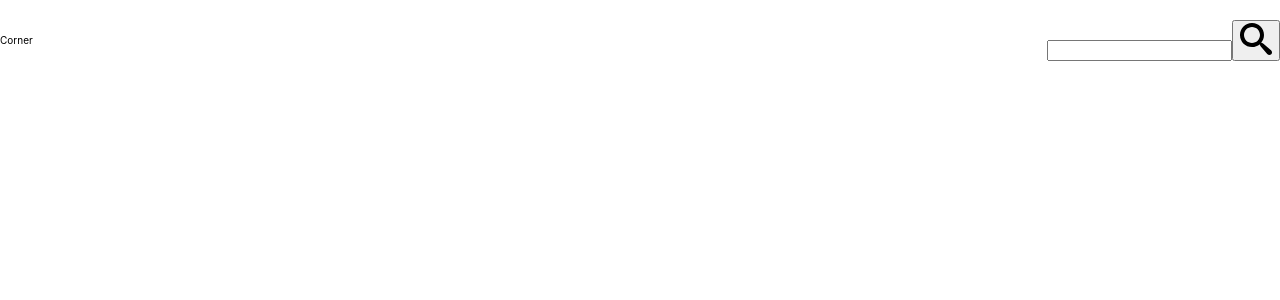
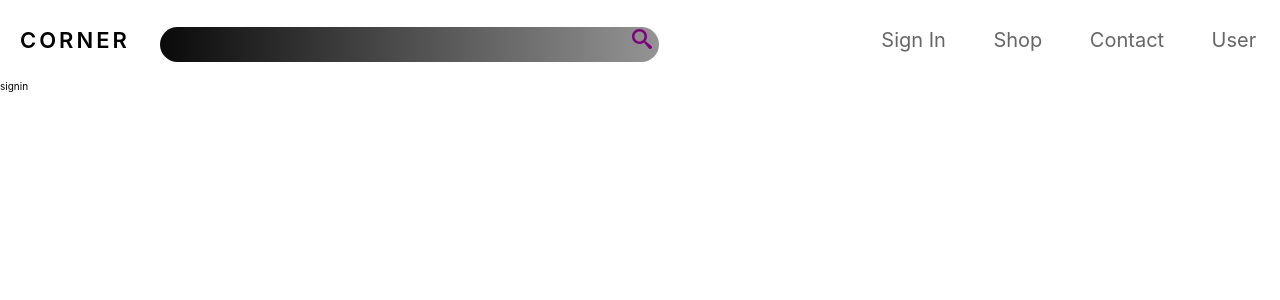
Before and after one commit to noiqum/corner, a React (Create React App) app: page /signin in a window 1280 px wide. Shown: the top 300 px of the page. Built offline with nearby package versions, Linux system fonts and the light colour scheme.

Commit message:
navbar larger version done , media queries for navbar added

```diff
--- a/src/App.css
+++ b/src/App.css
@@ -5,6 +5,38 @@
   width: 100%;
   min-height: 10vh;
   position: relative; }
+  @media screen and (min-width: 600px) {
+    .navbar {
+      display: none; } }
+  .navbar__logo {
+    background-image: linear-gradient(to right, #0A0A0A, #7D7D7D);
+    font-size: 1.6rem;
+    letter-spacing: 2px;
+    color: transparent;
+    margin-left: 1rem;
+    background-clip: text;
+    cursor: pointer;
+    text-transform: uppercase;
+    font-weight: 600;
+    margin-right: 1.5rem; }
+    .navbar__logo a {
+      all: inherit; }
+  .navbar__search__input {
+    padding: 0.7rem 2rem;
+    border-radius: 50px;
+    border: none;
+    background-color: #949494;
+    margin-right: -4rem;
+    width: 100%; }
+  .navbar__search__button {
+    width: 2.5rem;
+    height: 2.5rem;
+    position: absolute;
+    background-color: #949494;
+    border: none;
+    cursor: pointer; }
+  .navbar__hamburger {
+    margin-left: 6rem; }
     @media screen and (min-width: 600px) {
       .navbar__hamburger {
         display: none; } }
@@ -17,17 +49,38 @@
       flex-direction: row; }
   .navbar__slide {
     width: 100%;
-    height: 3px;
+    height: 90vh;
     background-color: #212121;
     transition: all 0.5s;
     position: absolute;
     left: 0;
     top: 100%;
-    transition: all 0.8s;
-    color: #949494; }
+    color: #949494;
+    display: none;
+    z-index: 100; }
     @media screen and (min-width: 600px) {
       .navbar__slide {
         display: none; } }
+    .navbar__slide__links {
+      display: flex;
+      flex-direction: column;
+      justify-content: space-evenly;
+      align-items: center;
+      height: 100%;
+      width: 100%; }
+      .navbar__slide__links > a:hover {
+        color: purple;
+        transition: all 0.5s; }
+    .navbar__slide a {
+      font-size: 4rem;
+      text-decoration: none;
+      color: #949494;
+      letter-spacing: 2px;
+      border-bottom: 2px solid #949494;
+      padding: 0.5rem 1rem; }
+
+#navbar__slide:hover {
+  color: purple; }
 
 .trans {
   transform: translateX(200%);
@@ -37,16 +90,78 @@
   transform: translateX(0%); }
 
 .collapse {
-  min-height: 90vh;
-  width: 100%; }
+  display: block;
+  width: 100%;
+  transition: all 0.4s; }
 
 .menu-icon,
-.cross-icon {
+.cross-icon,
+.search-icon {
   fill: #666666;
   transition: all 0.4s; }
 
 .cross-icon {
-  transform: translateX(200%); }
+  transform: translateX(200%);
+  margin-right: 2rem; }
+
+.search-icon {
+  width: 2rem;
+  height: 2rem;
+  display: inline-block;
+  margin-top: 0.5rem; }
+  @media screen and (min-width: 600px) {
+    .search-icon {
+      fill: purple;
+      margin-top: 1rem; } }
+
+.navbar-lg {
+  display: none; }
+  @media screen and (min-width: 600px) {
+    .navbar-lg {
+      display: flex;
+      width: 100%;
+      min-height: 10vh;
+      justify-content: space-between;
+      flex-direction: row;
+      align-items: center; } }
+  .navbar-lg__logo {
+    font-size: 2.2rem;
+    font-weight: 600;
+    letter-spacing: 3px;
+    text-transform: uppercase;
+    margin-left: 2rem;
+    margin-right: 3rem; }
+  .navbar-lg__search {
+    display: flex;
+    flex: 1 1 33%; }
+    .navbar-lg__search__form {
+      width: 90%; }
+      .navbar-lg__search__form__input {
+        background-image: linear-gradient(to right, #0A0A0A, #949494);
+        border-radius: 50px;
+        border: none;
+        height: 2.5rem;
+        color: #fff;
+        padding: 0.5rem 3rem;
+        margin-right: -3.3rem;
+        width: 70%; }
+    .navbar-lg__search__button {
+      border: none;
+      background-color: transparent; }
+  .navbar-lg__links {
+    display: flex;
+    flex-direction: row;
+    justify-content: space-around;
+    align-items: center;
+    flex: 0 0 33%; }
+    .navbar-lg__links a {
+      font-size: 2rem;
+      text-transform: capitalize;
+      text-decoration: none;
+      color: #666666; }
+      @media screen and (min-width: 600px) and (max-width: 800px) {
+        .navbar-lg__links a {
+          font-size: 1.3rem; } }
 
 :root {
   font-size: 10px; }
--- a/src/App.js
+++ b/src/App.js
@@ -7,6 +7,7 @@ import {
 import './App.css';
 import Container from './components/container';
 import Navbar from './components/navbar/navbar';
+import Signin from './components/signin/signin';
 
 function App() {
   return (
@@ -15,7 +16,7 @@ function App() {
       <Navbar/>
       <Switch>
         <Route  exact path='/' component={Container}></Route>
-        <Route></Route>
+        <Route exact path='/signin' component={Signin}></Route>
         <Route></Route>
       </Switch>
     </div>
--- a/src/components/icons/search-icon.jsx
+++ b/src/components/icons/search-icon.jsx
@@ -4,7 +4,7 @@ function searchIcon() {
     return (
         <div className='search-icon'>
 
-<svg version="1.1" xmlns="http://www.w3.org/2000/svg" width="32" height="32" viewBox="0 0 32 32">
+<svg version="1.1" xmlns="http://www.w3.org/2000/svg"  viewBox="0 0 32 32">
 <title>search</title>
 <path d="M31.008 27.231l-7.58-6.447c-0.784-0.705-1.622-1.029-2.299-0.998 1.789-2.096 2.87-4.815 2.87-7.787 0-6.627-5.373-12-12-12s-12 5.373-12 12 5.373 12 12 12c2.972 0 5.691-1.081 7.787-2.87-0.031 0.677 0.293 1.515 0.998 2.299l6.447 7.58c1.104 1.226 2.907 1.33 4.007 0.23s0.997-2.903-0.23-4.007zM12 20c-4.418 0-8-3.582-8-8s3.582-8 8-8 8 3.582 8 8-3.582 8-8 8z"></path>
 </svg>
--- a/src/components/navbar/navbar.jsx
+++ b/src/components/navbar/navbar.jsx
@@ -3,6 +3,8 @@ import SearchIcon from '../icons/search-icon';
 import MenuIcon from '../icons/menu-icon';
 import CrossIcon from '../icons/cross-icon';
 import '../../css/sass/navbar.scss';
+import {Link} from 'react-router-dom';
+
 
 
 export class navbar extends Component {
@@ -38,9 +40,9 @@ export class navbar extends Component {
 
 
     render() {
-        return (
+        return (<div>
             <div className='navbar'>
-                <div className="navbar__logo">Corner</div>
+                <div className="navbar__logo"><Link to='/'>corner</Link></div>
                 <div className="navbar__search">
                     <form action="">
                     <input type="text" className="navbar__search__input"/>
@@ -56,8 +58,32 @@ export class navbar extends Component {
                    </label>
                 </div>
                 <div  id='navbar__slide'className="navbar__slide">
+                    <div className="navbar__slide__links">
+                    <Link className='navbar__slide__link' onClick={this.menuClick} to="/signin">Sign In</Link>
+                    <Link className='navbar__slide__link' onClick={this.menuClick} to='/shop'> Shop</Link>
+                    <Link className='navbar__slide__link' onClick={this.menuClick} to='/contact'>Contact</Link>
+                    </div>
+                </div>
+            </div>
+            {/* larger screen version//////////////////////////////////////////////////////////////////////////////////// */}
 
+            <div className="navbar-lg">
+                <div className="navbar-lg__logo">corner</div>
+                <div className="navbar-lg__search">
+                    <form action="" className="navbar-lg__search__form">
+                        <input type="text" className="navbar-lg__search__form__input"/>
+                        <button className="navbar-lg__search__button">
+                            <SearchIcon/>
+                        </button>
+                    </form>
                 </div>
+                <div className="navbar-lg__links">
+                    <Link className='navbar-lg__link' onClick={this.menuClick} to="/signin">Sign In</Link>
+                    <Link className='navbar-lg__link' onClick={this.menuClick} to='/shop'> Shop</Link>
+                    <Link className='navbar-lg__link' onClick={this.menuClick} to='/contact'>Contact</Link>
+                    <Link className='navbar-lg__link' onClick={this.menuClick} to='/contact'>user</Link>
+                </div>
+            </div>
             </div>
         )
     }
--- /dev/null
+++ b/src/components/signin/signin.jsx
@@ -0,0 +1,13 @@
+import React, { Component } from 'react'
+
+export class signin extends Component {
+    render() {
+        return (
+            <div>
+                signin
+            </div>
+        )
+    }
+}
+
+export default signin
--- a/src/css/sass/icons.scss
+++ b/src/css/sass/icons.scss
@@ -2,12 +2,25 @@
 @import './variables.scss';
 
 .menu-icon,
-.cross-icon{
+.cross-icon,
+.search-icon{
     fill: $grey-3;
     transition: all 0.4s;
 }
 
 .cross-icon{
     transform: translateX(200%);
+    margin-right: 2rem;
+}
 
+.search-icon{
+    width: 2rem;
+    height: 2rem;
+    display: inline-block;
+    margin-top: 0.5rem;
+
+    @include respond(middle){
+        fill: purple;
+        margin-top: 1rem;
+    }
 }
--- a/src/css/sass/main.scss
+++ b/src/css/sass/main.scss
@@ -3,6 +3,7 @@
 @import './navbar.scss';
 @import './container.scss';
 @import './icons.scss';
+@import './navbar-lg.scss';
 
 
 
--- /dev/null
+++ b/src/css/sass/navbar-lg.scss
@@ -0,0 +1,68 @@
+@import './mixin.scss';
+@import './variables.scss';
+
+
+.navbar-lg{
+    display: none;
+
+    @include respond(middle){
+
+        display: flex;
+        width: 100%;
+        min-height: 10vh;
+        justify-content: space-between;
+        flex-direction: row;
+        align-items: center;
+
+    }
+
+    &__logo{
+        font-size: 2.2rem;
+        font-weight: 600;
+        letter-spacing: 3px;
+        text-transform: uppercase;
+        margin-left: 2rem;
+        margin-right: 3rem;
+    }
+
+    &__search{
+        display: flex;
+        flex: 1 1 33%;
+        &__form{
+            width: 90%;
+            &__input{
+                background-image: linear-gradient(to right,$black,$grey-1);
+                border-radius: 50px;
+                border: none;
+                height: 2.5rem;
+                color:#fff;
+                padding: 0.5rem 3rem;
+                margin-right: -3.3rem;
+                width: 70%;
+            }
+        }
+        &__button{
+            border: none;
+            background-color: transparent;
+        }
+    }
+    &__links{
+        display: flex;
+        flex-direction: row;
+        justify-content: space-around;
+        align-items: center;
+        flex: 0 0 33%;
+
+        & a{
+            font-size: 2rem;
+            text-transform: capitalize;
+            text-decoration: none;
+            color:$grey-3;
+
+            @media screen and (min-width:600px)
+            and (max-width:800px){
+                font-size: 1.3rem;
+            }
+        }
+    }
+}
--- a/src/css/sass/navbar.scss
+++ b/src/css/sass/navbar.scss
@@ -9,11 +9,50 @@
     min-height: 10vh;
     position: relative;
 
+    @include respond(middle){
+        display: none;
+    }
 
+    &__logo{
+        background-image:linear-gradient(to right,$black,$grey-2) ;
+        font-size: 1.6rem;
+        letter-spacing: 2px;
+        color:transparent;
+        margin-left: 1rem;
+        background-clip: text;
+        cursor: pointer;
+        text-transform: uppercase;
+        font-weight: 600;
+        margin-right: 1.5rem;
+        & a{
+            all:inherit;
+        }
+    }
+    &__search{
+
+        &__input{
+
+            padding: 0.7rem 2rem;
+            border-radius: 50px;
+            border: none;
+            background-color: $grey-1;
+            margin-right: -4rem;
+            width:100%;
+        }
+
+        &__button{
+            width: 2.5rem;
+            height: 2.5rem;
+            position: absolute;
+            background-color: $grey-1;
+            border: none;
+            cursor: pointer;
+        }
+    }
 
 
     &__hamburger{
-
+        margin-left: 6rem;
         @include respond(middle){
             display: none;
         }
@@ -34,20 +73,55 @@
 
     &__slide{
         width: 100%;
-        height: 3px;
+        height: 90vh;
         background-color: $grey-6;
         transition: all 0.5s;
         position: absolute;
         left: 0;
         top: 100%;
-        transition: all 0.8s;
+
         color: $grey-1;
+        display: none;
+        z-index: 100;
+
 
         @include respond(middle){
             display: none;
 
         }
+        &__links{
+            display: flex;
+            flex-direction: column;
+            justify-content: space-evenly;
+            align-items: center;
+            height: 100%;
+            width: 100%;
+
+            & > a:hover{
+                color: purple;
+                transition: all 0.5s;
+
+            }
+        }
+        & a{
+
+            font-size: 4rem;
+            text-decoration: none;
+            color:$grey-1;
+            letter-spacing: 2px;
+            border-bottom: 2px solid $grey-1;
+            padding: 0.5rem 1rem;
+
+        }
+
+
+
+
     }
+}
+
+#navbar__slide:hover{
+    color: purple;
 }
 
 .trans{
@@ -60,6 +134,8 @@
 }
 
 .collapse{
-    min-height: 90vh;
+   display: block;
     width: 100%;
+    transition: all 0.4s;
+
 }
```
Lines whose indentation alone changed are shown as unchanged.
